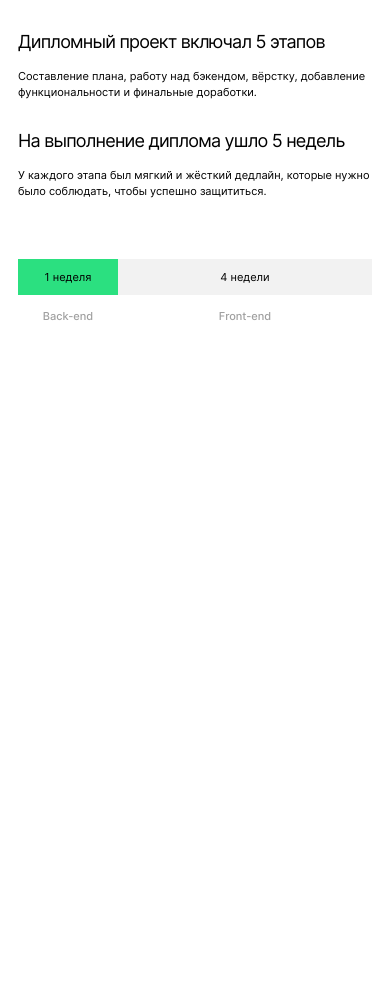
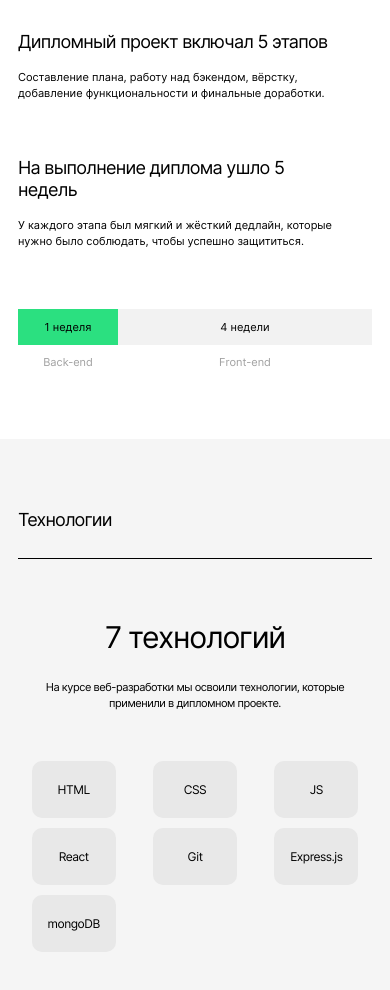
Before and after one commit to Pavel-Kazanin/movies-explorer-frontend, a React (Create React App) app: page /saved-movies in a window 390 px wide. Shown: the part 860-1850 px from the top of the page. Before the commit the page ends 1253 px from the top, so only its background shows below. Built offline with nearby package versions, Linux system fonts and the light colour scheme.

Commit message:
Techs unit

```diff
--- a/src/components/AboutProject/AboutProject.css
+++ b/src/components/AboutProject/AboutProject.css
@@ -33,8 +33,13 @@
 .about-project__description {
   display: flex;
   flex-direction: row;
-  gap: 30px;
+  gap: 40px;
   margin-bottom: 110px;
+}
+
+.description {
+  max-width: 550px;
+  width: 100%;
 }
 
 .description__title {
@@ -98,31 +103,39 @@
   font-family: Inter;
   font-size: 14px;
   font-style: normal;
-  font-weight: 500;
+  font-weight: 400;
   line-height: 17px;
 }
 
 @media screen and (max-width: 960px) {
   .about-project {
-    padding: 90px 50px 90px 50px;
+    padding: 90px 50px 91px 50px;
   }
 }
 
 @media screen and (max-width: 540px) {
   .about-project {
-    padding: 70px 18px 70px 18px;
+    padding: 71px 18px 70px 18px;
   }
 }
 
 @media screen and (max-width: 768px) {
   .about-project__description {
+    gap: 30px;
     margin-bottom: 93px;
   }
 }
 
-@media screen and (max-width: 600px) {
+@media screen and (max-width: 768px) {
+  .description {
+    max-width: 319px;
+    width: 100%;
+  }
+}
+
+@media screen and (max-width: 768px) {
   .about-project__duration {
-    grid-template-columns: 100px 1fr;
+    grid-template-columns: minmax(100px, 140px) 1fr;
   }
 }
 
@@ -135,6 +148,7 @@
 @media screen and (max-width: 580px) {
   .about-project__description {
     flex-direction: column;
+    gap: 56px;
   }
 }
 
@@ -147,6 +161,7 @@
 
 @media screen and (max-width: 580px) {
   .about-project__title::after {
+    margin-top: 28px;
     margin-bottom: 60px;
   }
 }
@@ -161,13 +176,15 @@
   .description__title {
     font-size: 18px;
     margin-bottom: 16px;
+    line-height: 1.223;
+    letter-spacing: -0.72px;
   }
 }
 
 @media screen and (max-width: 768px) {
   .description__text {
     font-size: 12px;
-    line-height: 20px;
+    line-height: 18px;
   }
 }
 
@@ -175,6 +192,13 @@
   .description__text {
     font-size: 11px;
     line-height: 16px;
+  }
+}
+
+@media screen and (max-width: 540px) {
+  .about-project__duration {
+    grid-template-columns: 100px 1fr;
+    row-gap: 10px;
   }
 }
 
--- a/src/components/Header/Header.js
+++ b/src/components/Header/Header.js
@@ -4,7 +4,7 @@
 
 function Header({ isBurgerOpen, toggleBurger }) {
 
-  const loggedIn = true;
+  const loggedIn = false;
   const link = useLocation();
 
   return (
--- a/src/components/Main/Main.js
+++ b/src/components/Main/Main.js
@@ -1,5 +1,6 @@
 import Promo from "../Promo/Promo";
 import AboutProject from "../AboutProject/AboutProject";
+import Techs from "../Techs/Techs";
 
 function Main() {
 
@@ -7,6 +8,7 @@
     <main className="content">
       <Promo />
       <AboutProject />
+      <Techs />
     </main>
   )
 }
--- a/src/components/Promo/Promo.css
+++ b/src/components/Promo/Promo.css
@@ -80,6 +80,7 @@
       "subtitle"
       "button";
     padding-top: 140px;
+    padding-bottom: 76px;
   }
 }
 
--- a/src/components/Promo/Promo.js
+++ b/src/components/Promo/Promo.js
@@ -5,7 +5,7 @@
 
   return (
     <section className="promo">
-      <h1 className="promo__title">Учебный проект студента факультета Веб&minus;разработки.</h1>
+      <h1 className="promo__title">Учебный проект студента факультета Веб&#8209;разработки.</h1>
       <p className="promo__subtitle">Листайте ниже, чтобы узнать больше про этот проект и его создателя.</p>
       <img className="promo__logo" src={landingLogo} alt="Логотип страницы"></img>
       <Link to="#" className="promo__nav-button">Узнать больше</Link>
--- a/src/components/Techs/Techs.css
+++ b/src/components/Techs/Techs.css
@@ -0,0 +1,191 @@
+.techs {
+  max-width: 1280px;
+  width: 100%;
+  display: flex;
+  flex-direction: column;
+  background-color: #f5f5f5;
+  box-sizing: border-box;
+  margin: 0 auto;
+  padding: 100px 70px 100px 70px;
+}
+
+.techs__title {
+  color: #000;
+  font-family: Inter;
+  font-size: 22px;
+  font-style: normal;
+  font-weight: 400;
+  line-height: normal;
+  letter-spacing: -0.88px;
+  margin: 0;
+}
+
+.techs__title::after {
+  display: block;
+  content: '';
+  width: 100%;
+  height: 1px;
+  background-color: #000;
+  margin-top: 23px;
+  margin-bottom: 90px;
+}
+
+.techs__about {
+  display: flex;
+  flex-direction: column;
+  align-items: center;
+  margin-bottom: 100px;
+}
+
+.about__title {
+  margin: 0 0 26px 0;
+  text-align: center;
+  font-family: Inter;
+  font-size: 50px;
+  font-style: normal;
+  font-weight: 400;
+  line-height: 58px;
+  letter-spacing: -2px;
+}
+
+.about__text {
+  max-width: 460px;
+  margin: 0;
+  text-align: center;
+  font-family: Inter;
+  font-size: 14px;
+  font-style: normal;
+  font-weight: 400;
+  line-height: 20px;
+  letter-spacing: -0.56px;
+}
+
+.techs__list {
+  list-style-type: none;
+  display: grid;
+  max-width: 690px;
+  width: 100%;
+  grid-template-columns: repeat(auto-fit, minmax(84px, 1fr));
+  grid-template-rows: 60px;
+  /*grid-auto-rows: 57px;*/
+  gap: 10px;
+  margin: 0;
+  padding: 0;
+  justify-content: center;
+  align-self: center;
+}
+
+.list__element {
+  display: flex;
+  max-width: 90px;
+  width: 100%;
+  border-radius: 10px;
+  background-color: #e8e8e8;
+  justify-content: center;
+  align-items: center;
+  justify-self: center;
+  font-family: Inter;
+  font-size: 14px;
+  font-style: normal;
+  font-weight: 400;
+  line-height: normal;
+  letter-spacing: -0.56px;
+}
+
+@media screen and (max-width: 768px) {
+  .techs {
+    padding: 90px 50px 90px 50px;
+  }
+}
+
+@media screen and (max-width: 768px) {
+  .techs__list {
+    max-width: 648px;
+    width: 100%;
+    grid-template-rows: repeat(auto-fit, 57px);
+    grid-auto-rows: 57px;
+  }
+}
+
+@media screen and (max-width: 768px) {
+  .list__element {
+    font-size: 12px;
+    line-height: normal;
+    letter-spacing: -0.48px;
+    max-width: 84px;
+  }
+}
+
+@media screen and (max-width: 768px) {
+  .techs__title::after {
+    margin-bottom: 80px;
+  }
+}
+
+@media screen and (max-width: 768px) {
+  .techs__about {
+    margin-bottom: 83px;
+  }
+}
+
+@media screen and (max-width: 768px) {
+  .about__title {
+    margin-bottom: 22px;
+  }
+}
+
+@media screen and (max-width: 768px) {
+  .about__text {
+    font-size: 12px;
+    line-height: 18px;
+    letter-spacing: -0.48px;
+  }
+}
+
+@media screen and (max-width: 580px) {
+  .techs {
+    padding: 70px 18px 70px 18px;
+  }
+}
+
+@media screen and (max-width: 580px) {
+  .techs__title {
+    font-size: 18px;
+  }
+}
+
+@media screen and (max-width: 580px) {
+  .techs__title::after {
+    margin-top: 28px;
+    margin-bottom: 60px;
+  }
+}
+
+@media screen and (max-width: 580px) {
+  .techs__about {
+    margin-bottom: 50px;
+  }
+}
+
+@media screen and (max-width: 360px) {
+  .techs__list {
+    max-width: 178px;
+  }
+}
+
+@media screen and (max-width: 580px) {
+  .about__title {
+    font-size: 30px;
+    line-height: normal;
+    letter-spacing: -1.2px;
+    margin-bottom: 24px;
+  }
+}
+
+@media screen and (max-width: 580px) {
+  .about__text {
+    font-size: 11px;
+    line-height: 16px;
+    letter-spacing: -0.44px;
+  }
+}
--- a/src/components/Techs/Techs.js
+++ b/src/components/Techs/Techs.js
@@ -0,0 +1,23 @@
+function Techs() {
+
+  return (
+    <section className="techs">
+      <h2 className="techs__title">Технологии</h2>
+      <div className="techs__about about">
+        <h3 className="about__title">7 технологий</h3>
+        <p className="about__text">На курсе веб-разработки мы освоили технологии, которые применили в дипломном проекте.</p>
+      </div>
+      <ul className="techs__list list">
+        <li className="list__element">HTML</li>
+        <li className="list__element">CSS</li>
+        <li className="list__element">JS</li>
+        <li className="list__element">React</li>
+        <li className="list__element">Git</li>
+        <li className="list__element">Express.js</li>
+        <li className="list__element">mongoDB</li>
+      </ul>
+    </section>
+  )
+}
+
+export default Techs;
--- a/src/index.css
+++ b/src/index.css
@@ -4,3 +4,4 @@
 @import url(./components/Navigation/Navigation.css);
 @import url(./components/Promo/Promo.css);
 @import url(./components/AboutProject/AboutProject.css);
+@import url(./components/Techs/Techs.css);
```
